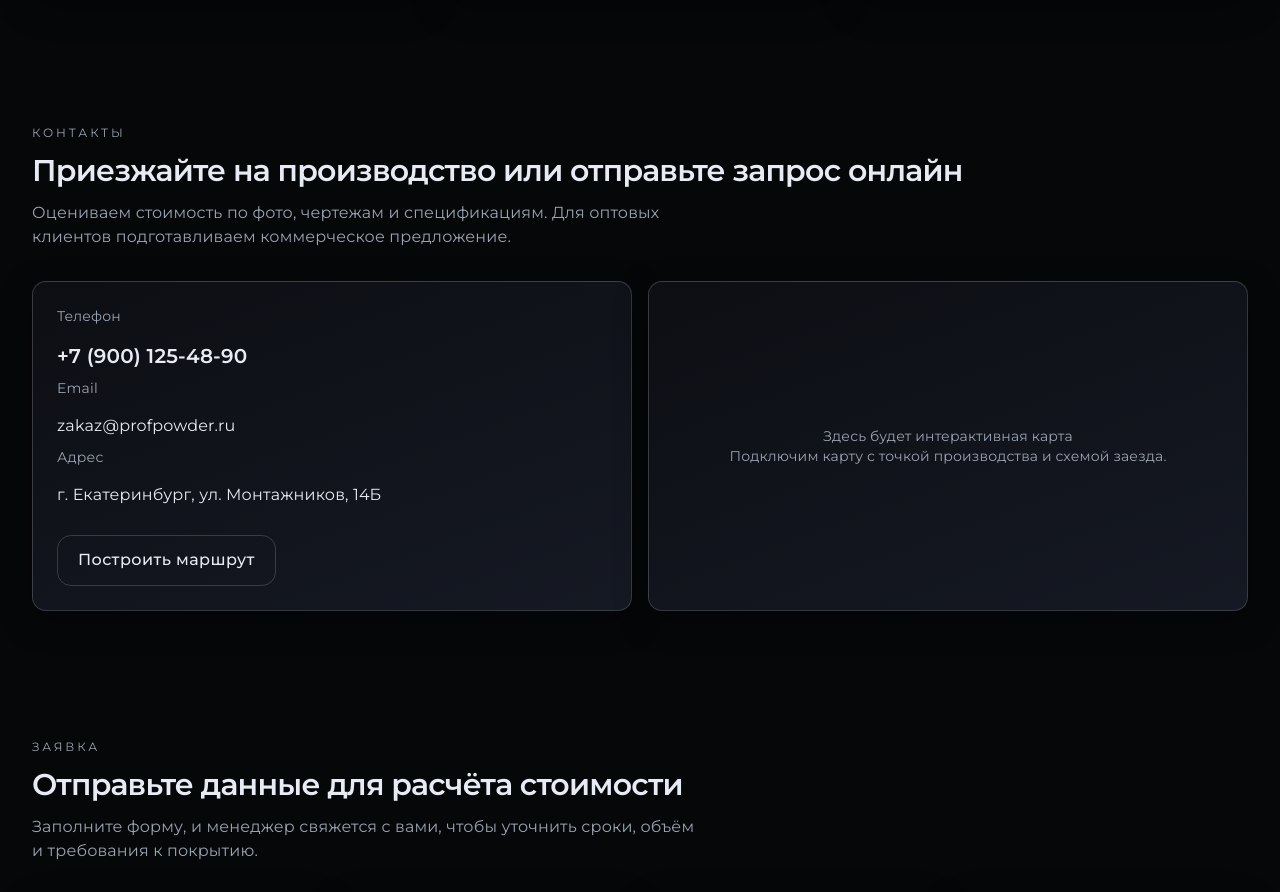
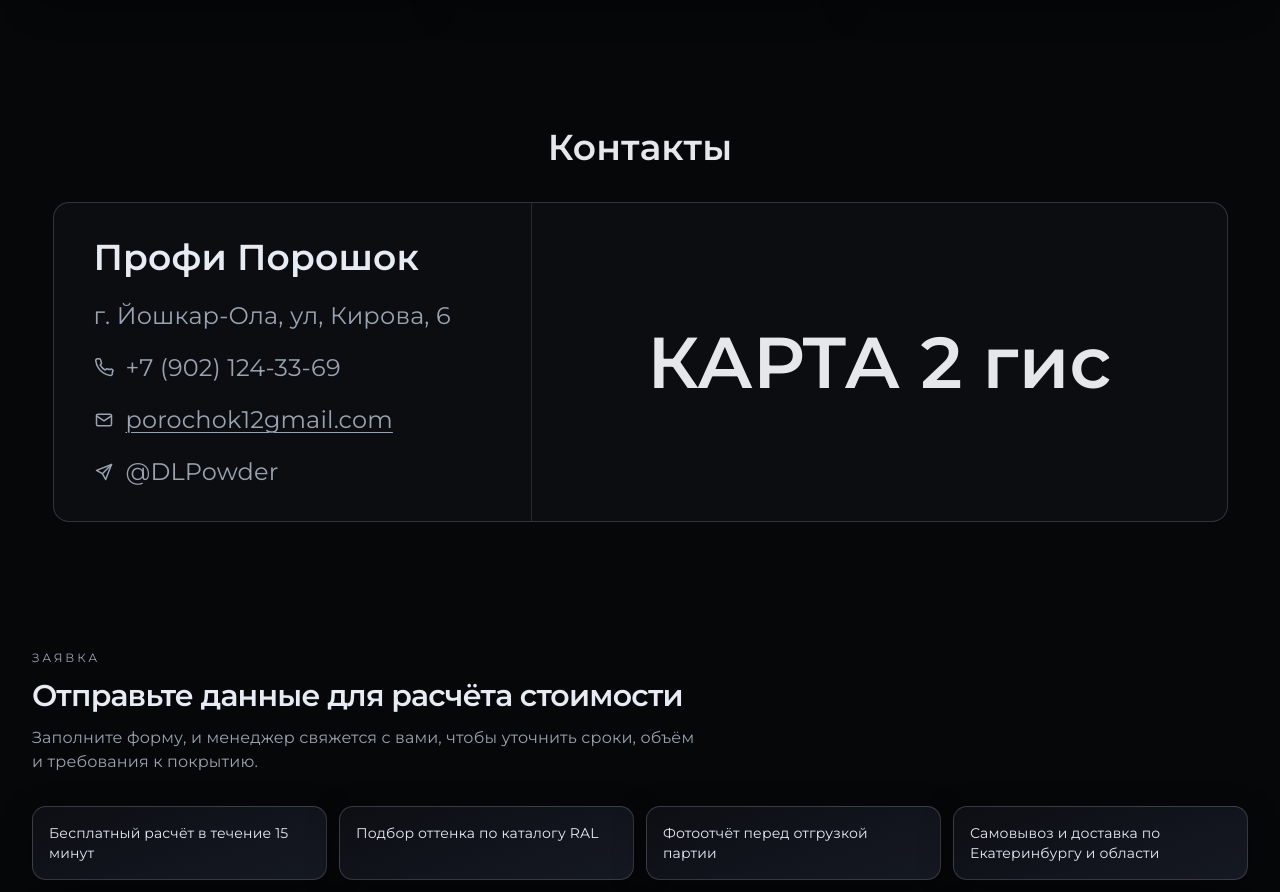
Before and after one commit to EnergyDead/profpowder, an Astro site: page / in a window 1280 px wide. Shown: the part 3606-4498 px from the top of the page. Built offline with nearby package versions, Linux system fonts and the light colour scheme; Astro itself is replaced by a stand-in of ours.

Commit message:
Redesign contacts section to match provided mock

```diff
--- a/src/components/sections/Contacts.astro
+++ b/src/components/sections/Contacts.astro
@@ -1,32 +1,43 @@
 ---
 import Container from '@/components/ui/Container.astro';
-import SectionTitle from '@/components/ui/SectionTitle.astro';
-import SecondaryButton from '@/components/ui/SecondaryButton.astro';
-import { contacts, site } from '@/data/site';
 ---
 
 <section id="contacts" class="py-12 sm:py-16">
-  <Container class="space-y-8">
-    <SectionTitle
-      eyebrow={contacts.section.eyebrow}
-      title={contacts.section.title}
-      subtitle={contacts.section.subtitle}
-    />
+  <Container class="max-w-[1239px]">
+    <h2 class="text-center text-[36px] font-semibold leading-tight text-gray-200">Контакты</h2>
 
-    <div class="grid gap-4 lg:grid-cols-2">
-      <article class="ui-surface space-y-4 p-6">
-        <p class="text-sm text-[var(--color-muted)]">{contacts.phoneLabel}</p>
-        <a href={`tel:${site.phone}`} class="text-xl font-semibold text-[var(--color-text)]">{site.phone}</a>
-        <p class="pt-2 text-sm text-[var(--color-muted)]">{contacts.emailLabel}</p>
-        <a href={`mailto:${site.email}`} class="text-base text-[var(--color-text)]">{site.email}</a>
-        <p class="pt-2 text-sm text-[var(--color-muted)]">{contacts.addressLabel}</p>
-        <p class="text-base text-[var(--color-text)]">{site.address}</p>
-        <SecondaryButton label={contacts.routeButton} class="mt-3 w-full sm:w-auto" />
+    <div class="mt-8 grid min-h-[320px] overflow-hidden rounded-2xl border border-[rgba(255,255,255,0.16)] bg-[rgba(17,19,25,0.55)] lg:grid-cols-[1fr_1.45fr]">
+      <article class="flex h-full flex-col justify-center gap-5 border-b border-[rgba(255,255,255,0.12)] px-8 py-8 lg:border-b-0 lg:border-r lg:border-[rgba(255,255,255,0.12)] lg:px-10">
+        <h3 class="text-[36px] font-semibold leading-tight text-[var(--color-text)]">Профи Порошок</h3>
+
+        <p class="text-2xl font-normal text-[var(--color-muted)]">г. Йошкар-Ола, ул, Кирова, 6</p>
+
+        <a href="tel:+79021243369" class="inline-flex items-center gap-3 text-2xl font-normal text-[var(--color-muted)]">
+          <svg aria-hidden="true" viewBox="0 0 24 24" class="h-5 w-5 shrink-0" fill="none" stroke="currentColor" stroke-width="1.8">
+            <path stroke-linecap="round" stroke-linejoin="round" d="M22 16.92v2a2 2 0 0 1-2.18 2 19.79 19.79 0 0 1-8.63-3.07 19.5 19.5 0 0 1-6-6A19.79 19.79 0 0 1 2.12 3.18 2 2 0 0 1 4.11 1h2a2 2 0 0 1 2 1.72 12.84 12.84 0 0 0 .7 2.81 2 2 0 0 1-.45 2.11L7.5 8.5a16 16 0 0 0 6 6l.86-.86a2 2 0 0 1 2.11-.45 12.84 12.84 0 0 0 2.81.7A2 2 0 0 1 22 16.92Z" />
+          </svg>
+          <span>+7 (902) 124-33-69</span>
+        </a>
+
+        <a href="mailto:porochok12gmail.com" class="inline-flex items-center gap-3 text-2xl font-normal text-[var(--color-muted)] underline decoration-1 underline-offset-4">
+          <svg aria-hidden="true" viewBox="0 0 24 24" class="h-5 w-5 shrink-0" fill="none" stroke="currentColor" stroke-width="1.8">
+            <rect x="3" y="5" width="18" height="14" rx="2" />
+            <path stroke-linecap="round" stroke-linejoin="round" d="m3 7 9 6 9-6" />
+          </svg>
+          <span>porochok12gmail.com</span>
+        </a>
+
+        <a href="https://t.me/DLPowder" target="_blank" rel="noreferrer" class="inline-flex items-center gap-3 text-2xl font-normal text-[var(--color-muted)]">
+          <svg aria-hidden="true" viewBox="0 0 24 24" class="h-5 w-5 shrink-0" fill="none" stroke="currentColor" stroke-width="1.8">
+            <path stroke-linecap="round" stroke-linejoin="round" d="M21 3 10 14" />
+            <path stroke-linecap="round" stroke-linejoin="round" d="m21 3-7 18-4-7-7-4 18-7Z" />
+          </svg>
+          <span>@DLPowder</span>
+        </a>
       </article>
 
-      <div class="ui-surface flex min-h-72 flex-col items-center justify-center p-6 text-center text-sm text-[var(--color-muted)]">
-        <p>{contacts.mapPlaceholderTitle}</p>
-        <p>{contacts.mapPlaceholderSubtitle}</p>
+      <div class="flex h-full items-center justify-center px-6 py-10 text-center">
+        <p class="text-[44px] font-semibold leading-none text-gray-200 sm:text-[56px] lg:text-[72px]">КАРТА 2 гис</p>
       </div>
     </div>
   </Container>
```
